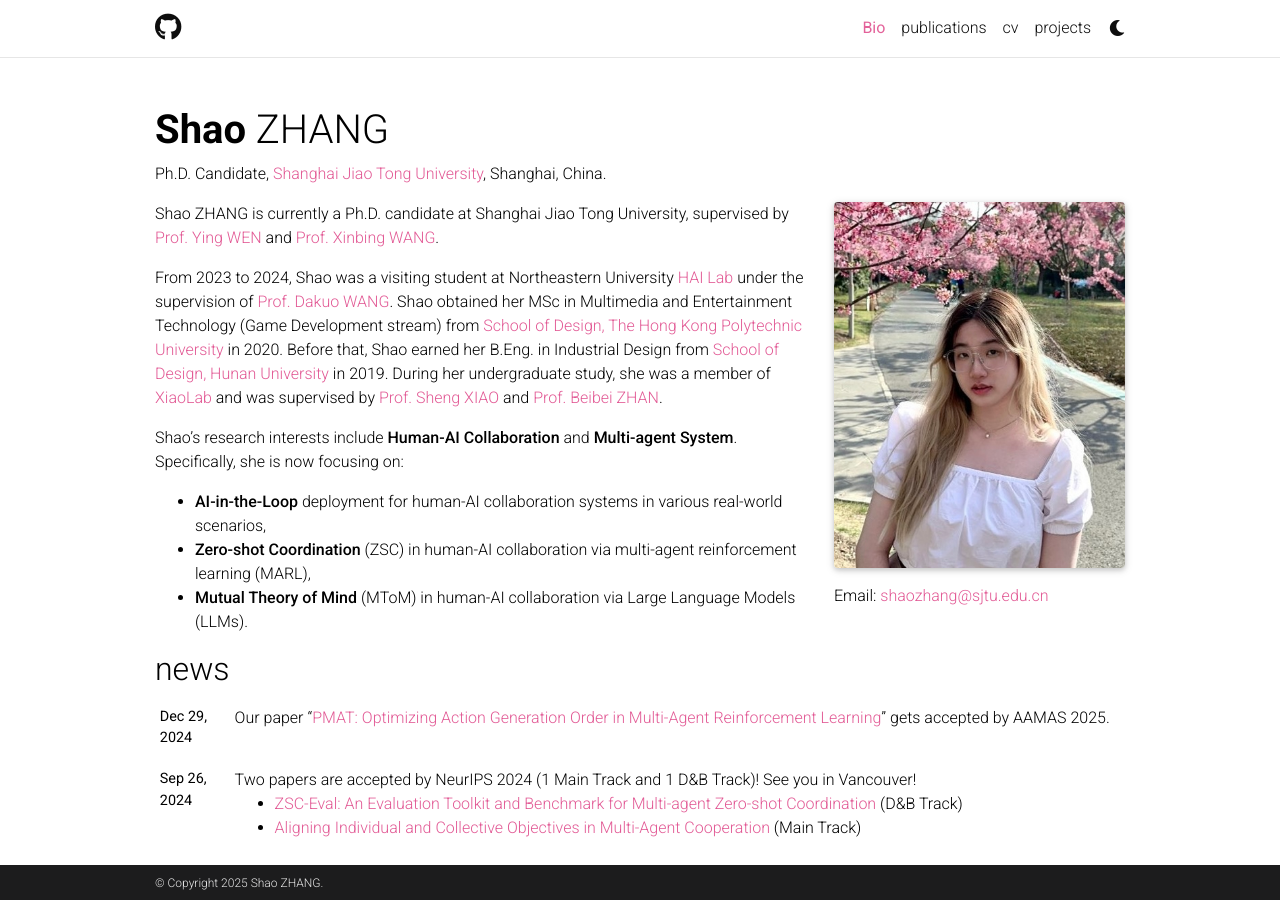
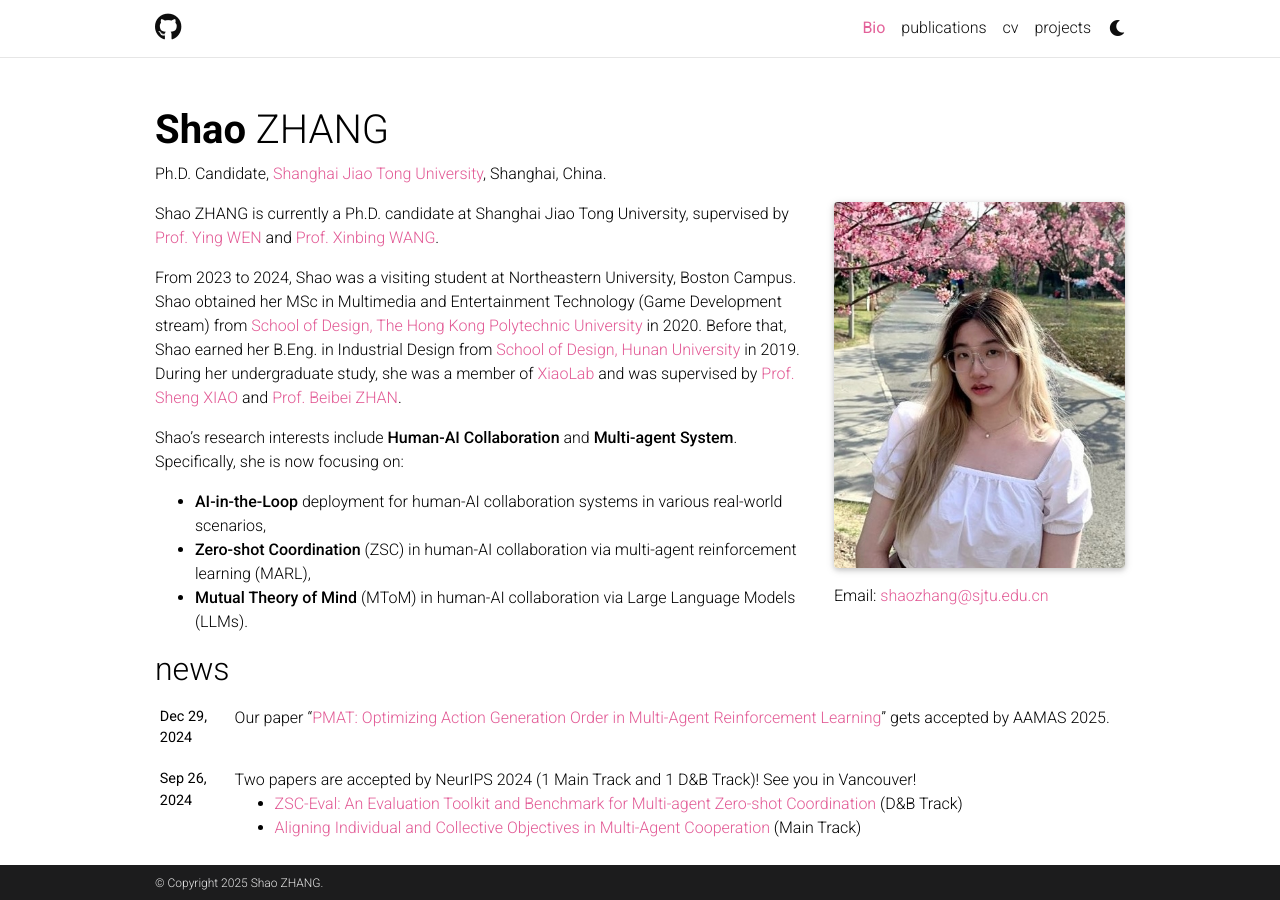
Before and after one commit to ShaoZhang0115/shaozhang_home_page, a Jekyll site: the page built from _pages/about.md, in a window 1280 px wide and 900 px high. Built offline with Jekyll 4.4.1, drawn with Linux system fonts in a browser that asks for light colours; full-size pictures stand in for the smaller copies a plugin makes; comment, search, counter and statistics services are not loaded; a style sheet for code colours, icons or effects is not loaded.

Commit message:
Update about.md

```diff
--- a/_pages/about.md
+++ b/_pages/about.md
@@ -22,7 +22,7 @@ social: false  # includes social icons at the bottom of the page
 
 Shao ZHANG is currently a Ph.D. candidate at Shanghai Jiao Tong University, supervised by [Prof. Ying WEN](https://yingwen.io/) and [Prof. Xinbing WANG](https://www.cs.sjtu.edu.cn/~wang-xb/).
 
-From 2023 to 2024, Shao was a visiting student at Northeastern University [HAI Lab](https://hailab.io/) under the supervision of [Prof. Dakuo WANG](https://www.dakuowang.com/).
+From 2023 to 2024, Shao was a visiting student at Northeastern University, Boston Campus.
 Shao obtained her MSc in Multimedia and Entertainment Technology (Game Development stream) from [School of Design, The Hong Kong Polytechnic University](https://www.sd.polyu.edu.hk/en/) in 2020. Before that, Shao earned her B.Eng. in Industrial Design from [School of Design, Hunan University](http://design.hnu.edu.cn/) in 2019. During her undergraduate study, she was a member of [XiaoLab](http://xiaolab.net/) and was supervised by [Prof. Sheng XIAO](http://xiaolab.net/) and [Prof. Beibei ZHAN](http://ylsy.hnu.edu.cn/info/1353/9629.htm).
 
 Shao's research interests include **Human-AI Collaboration** and **Multi-agent System**.
```
